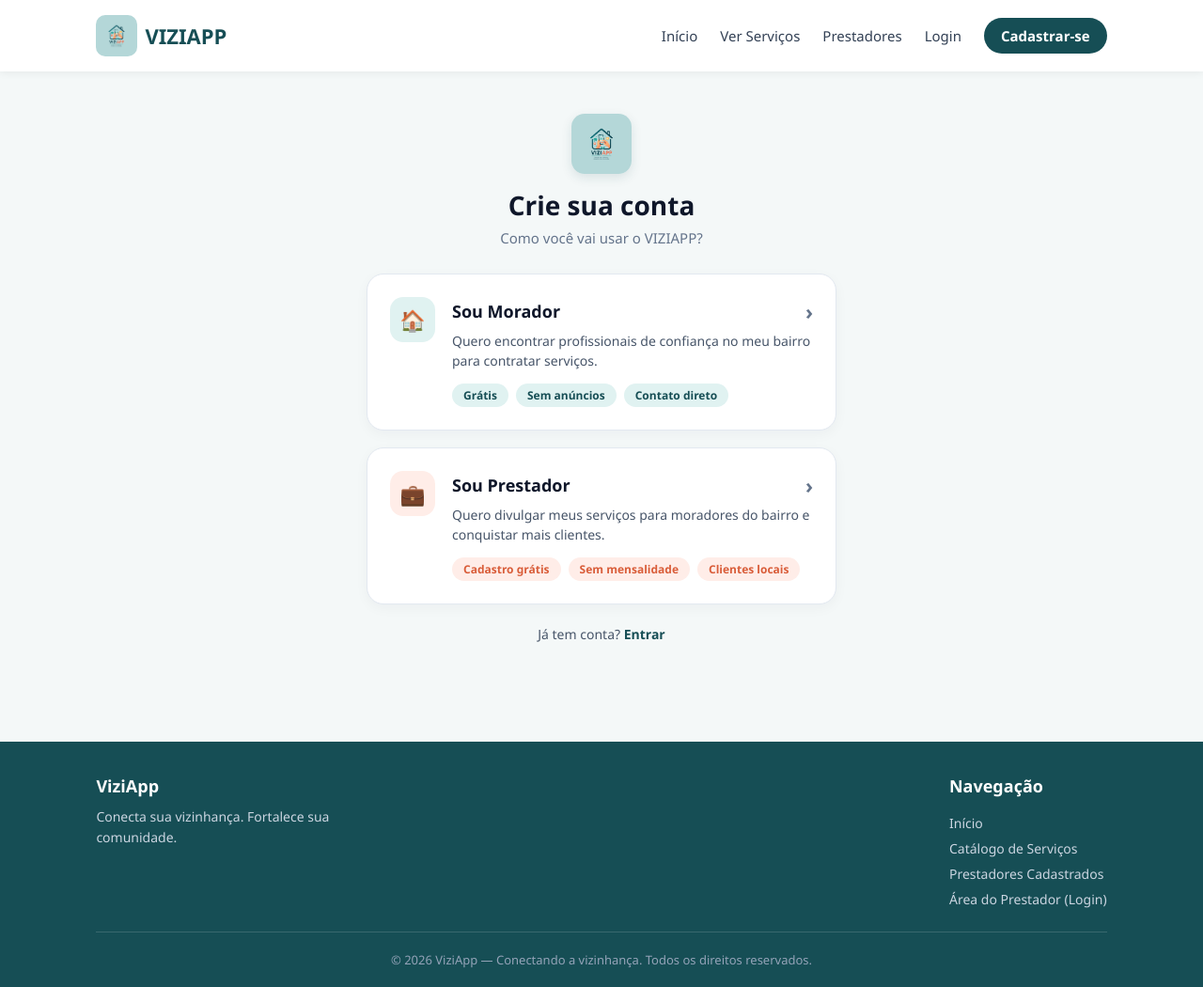
After one commit to gabrielfsouza637-coder/ViziApp, a Django app: page /cadastro/ in a window 1280 px wide. The commit adds this page. Shown: the whole page at 94% size. Run offline with Django 5.2, Linux system fonts and the light colour scheme.

Commit message:
Configurando e conectando as telas de login e cadastro

```diff
--- a/ViziApp/urls.py
+++ b/ViziApp/urls.py
@@ -28,5 +28,6 @@ urlpatterns = [
     path('prestadores/', views.listar_prestadores, name='listar_prestadores'),
     path('prestador_remover/<int:id>/', views.remover_prestador, name='remover_prestador'),
     path('login/' , views.login, name='tela-login'),
+    path('cadastro/', views.escolher_cadastro, name='escolher_cadastro'),
     path('editar_prestador/<int:id>/', views.editar_prestador, name='editar_prestador'),
 ]
--- a/core/static/css/style.css
+++ b/core/static/css/style.css
@@ -609,3 +609,237 @@ nav a {
     color: #334155;
     font-size: 14px;
 }
+
+/* ================= Aqui está a tela login e cadastro ================= */
+.auth-wrapper,
+.escolha-wrapper {
+    max-width: 540px;
+    margin: 45px auto;
+    padding: 0 20px;
+    text-align: center;
+}
+
+.auth-logo {
+    width: 64px;
+    height: 64px;
+    object-fit: cover;
+    border-radius: 14px;
+    margin: 0 auto 14px;
+    display: block;
+    box-shadow: 0 4px 12px rgba(22, 78, 85, 0.12);
+}
+
+.auth-wrapper h1,
+.escolha-wrapper h1 {
+    font-size: 28px;
+    color: #0F172A;
+    font-weight: 800;
+    margin-bottom: 6px;
+}
+
+.auth-subtitulo {
+    font-size: 15px;
+    color: #64748B;
+    margin-bottom: 28px;
+}
+
+/* --- CARD DE LOGIN --- */
+.auth-card {
+    background-color: #FFFFFF;
+    padding: 36px 32px;
+    border-radius: 20px;
+    box-shadow: 0 6px 24px rgba(22, 78, 85, 0.08);
+    border: 1px solid #E2E8F0;
+}
+
+.auth-form {
+    text-align: left;
+}
+
+.campo-grupo {
+    margin-bottom: 18px;
+}
+
+.campo-grupo label {
+    display: block;
+    font-size: 14px;
+    font-weight: 600;
+    color: #334155;
+    margin-bottom: 6px;
+}
+
+.campo-grupo input {
+    width: 100%;
+    padding: 12px 14px;
+    border: 1px solid #CBD5E1;
+    border-radius: 10px;
+    font-size: 15px;
+    background-color: #F8FAFC;
+    color: #1E293B;
+    transition: border-color 0.2s, background-color 0.2s;
+}
+
+.campo-grupo input:focus {
+    outline: none;
+    border-color: #164E55;
+    background-color: #FFFFFF;
+}
+
+.alerta-erro {
+    background-color: #FEE2E2;
+    color: #B91C1C;
+    padding: 10px 14px;
+    border-radius: 10px;
+    font-size: 14px;
+    margin-bottom: 16px;
+    font-weight: 500;
+}
+
+.auth-rodape {
+    margin-top: 22px;
+    font-size: 14px;
+    color: #475569;
+}
+
+.auth-rodape a {
+    color: #164E55;
+    font-weight: 700;
+    text-decoration: none;
+}
+
+.auth-rodape a:hover {
+    text-decoration: underline;
+}
+
+/* --- CARDS "SOU MORADOR" / "SOU PRESTADOR" --- */
+.escolha-lista {
+    display: flex;
+    flex-direction: column;
+    gap: 18px;
+    text-align: left;
+}
+
+.escolha-card {
+    background-color: #FFFFFF;
+    border: 1px solid #E2E8F0;
+    border-radius: 18px;
+    padding: 24px;
+    display: flex;
+    align-items: flex-start;
+    gap: 18px;
+    text-decoration: none;
+    box-shadow: 0 4px 14px rgba(15, 23, 42, 0.04);
+    transition: transform 0.2s, border-color 0.2s, box-shadow 0.2s;
+}
+
+.escolha-card:hover {
+    transform: translateY(-2px);
+    border-color: #164E55;
+    box-shadow: 0 8px 22px rgba(22, 78, 85, 0.1);
+}
+
+.escolha-icone {
+    width: 48px;
+    height: 48px;
+    border-radius: 14px;
+    display: flex;
+    align-items: center;
+    justify-content: center;
+    font-size: 22px;
+    flex-shrink: 0;
+}
+
+.icone-morador {
+    background-color: #E0F2F1;
+}
+
+.icone-prestador {
+    background-color: #FFEDE8;
+}
+
+.escolha-info {
+    flex: 1;
+}
+
+.escolha-topo {
+    display: flex;
+    justify-content: space-between;
+    align-items: center;
+    margin-bottom: 6px;
+}
+
+.escolha-topo h2 {
+    font-size: 18px;
+    font-weight: 700;
+    color: #0F172A;
+}
+
+.escolha-topo .seta {
+    font-size: 22px;
+    color: #64748B;
+    font-weight: 600;
+}
+
+.escolha-info p {
+    font-size: 14px;
+    color: #475569;
+    line-height: 1.5;
+    margin-bottom: 14px;
+}
+
+.escolha-tags {
+    display: flex;
+    flex-wrap: wrap;
+    gap: 8px;
+}
+
+.escolha-tags span {
+    font-size: 12px;
+    font-weight: 600;
+    padding: 4px 12px;
+    border-radius: 20px;
+}
+
+.tags-morador span {
+    background-color: #E0F2F1;
+    color: #164E55;
+}
+
+.tags-prestador span {
+    background-color: #FFEDE8;
+    color: #D95D39;
+}
+
+/* ================= Constrastes maiores para os cards do formulário ================= */
+.form-card label,
+.campo-grupo label {
+    color: #0F172A;
+    font-size: 15px;
+    font-weight: 700;
+}
+
+.form-card input,
+.form-card select,
+.form-card textarea,
+.campo-grupo input {
+    background-color: #F1F5F9;
+    border: 1.5px solid #94A3B8;
+    color: #0F172A;
+    font-size: 15px;
+    box-shadow: inset 0 1px 2px rgba(15, 23, 42, 0.06);
+}
+
+.form-card input::placeholder,
+.campo-grupo input::placeholder {
+    color: #64748B;
+    opacity: 1;
+}
+
+.form-card input:focus,
+.form-card select:focus,
+.form-card textarea:focus,
+.campo-grupo input:focus {
+    border-color: #164E55;
+    background-color: #FFFFFF;
+    box-shadow: 0 0 0 3px rgba(22, 78, 85, 0.18);
+}
--- a/core/templates/base.html
+++ b/core/templates/base.html
@@ -21,7 +21,7 @@
             <a href="{% url 'listar_servicos' %}">Ver Serviços</a>
             <a href="{% url 'listar_prestadores' %}">Prestadores</a>
             <a href="{% url 'tela-login' %}">Login</a>
-            <a href="{% url 'cadastrar_servico' %}" class="btn-nav-cadastro">Cadastrar-se</a>
+          <a href="{% url 'escolher_cadastro' %}" class="btn-nav-cadastro">Cadastrar-se</a>
         </nav>
     </header>
 
--- /dev/null
+++ b/core/templates/cadastro.html
@@ -0,0 +1,52 @@
+{% extends 'base.html' %}
+{% load static %}
+
+{% block title %}Crie sua conta - ViziApp{% endblock %}
+
+{% block content %}
+<div class="escolha-wrapper">
+    <img src="{% static 'img/ViziApp.png' %}" alt="Logo ViziApp" class="auth-logo">
+    <h1>Crie sua conta</h1>
+    <p class="auth-subtitulo">Como você vai usar o VIZIAPP?</p>
+
+    <div class="escolha-lista">
+        <!-- Card 1: Sou Morador -->
+        <a href="{% url 'listar_servicos' %}" class="escolha-card">
+            <div class="escolha-icone icone-morador">🏠</div>
+            <div class="escolha-info">
+                <div class="escolha-topo">
+                    <h2>Sou Morador</h2>
+                    <span class="seta">&rsaquo;</span>
+                </div>
+                <p>Quero encontrar profissionais de confiança no meu bairro para contratar serviços.</p>
+                <div class="escolha-tags tags-morador">
+                    <span>Grátis</span>
+                    <span>Sem anúncios</span>
+                    <span>Contato direto</span>
+                </div>
+            </div>
+        </a>
+
+        <!-- Card 2: Sou Prestador (leva para o formulário de prestador) -->
+        <a href="{% url 'cadastrar_servico' %}" class="escolha-card">
+            <div class="escolha-icone icone-prestador">💼</div>
+            <div class="escolha-info">
+                <div class="escolha-topo">
+                    <h2>Sou Prestador</h2>
+                    <span class="seta">&rsaquo;</span>
+                </div>
+                <p>Quero divulgar meus serviços para moradores do bairro e conquistar mais clientes.</p>
+                <div class="escolha-tags tags-prestador">
+                    <span>Cadastro grátis</span>
+                    <span>Sem mensalidade</span>
+                    <span>Clientes locais</span>
+                </div>
+            </div>
+        </a>
+    </div>
+
+    <p class="auth-rodape">
+        Já tem conta? <a href="{% url 'tela-login' %}">Entrar</a>
+    </p>
+</div>
+{% endblock %}
--- a/core/views.py
+++ b/core/views.py
@@ -100,3 +100,6 @@ def login(request):
         'erro': erro
     }
     return render(request, 'login.html', contexto)
+
+def escolher_cadastro(request):
+    return render(request, 'cadastro.html')
```
Also changed, not shown: core/forms.py (+5 -8 lines), core/models.py (+39 -0 lines), core/templates/cadastrar-serviços.html (+12 -27 lines), core/templates/cadastrar_morador.html (added, +33 -0 lines), core/templates/login.html (+27 -25 lines), db.sqlite3.
